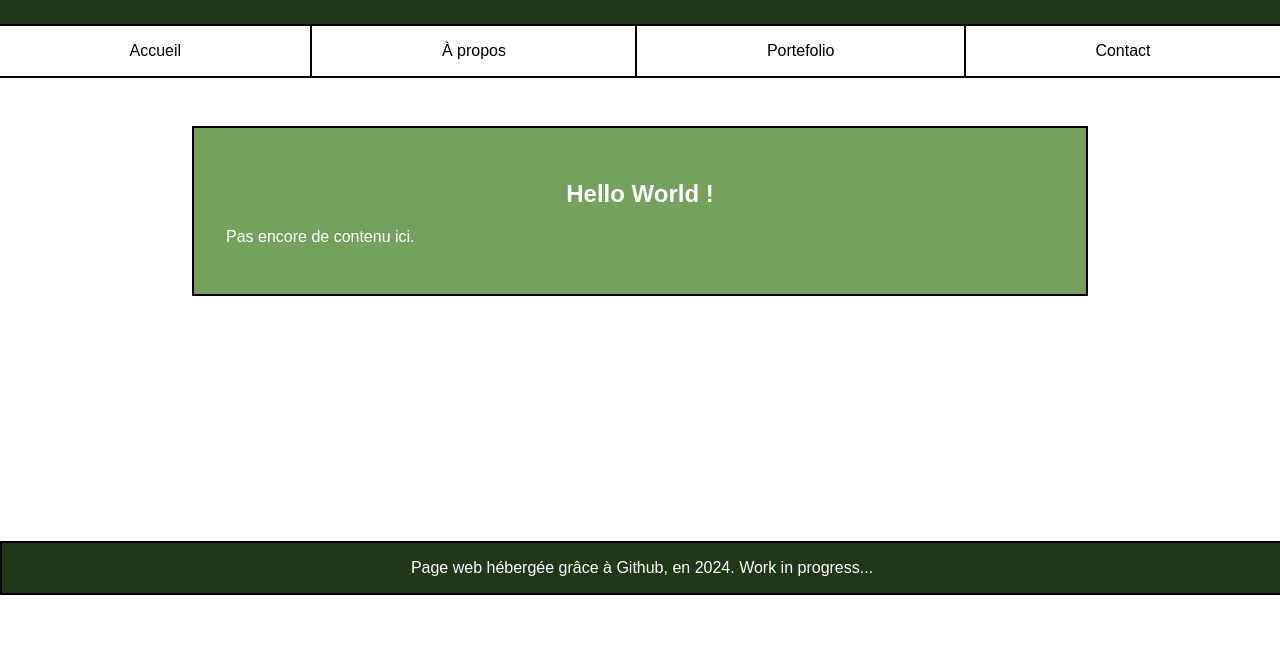
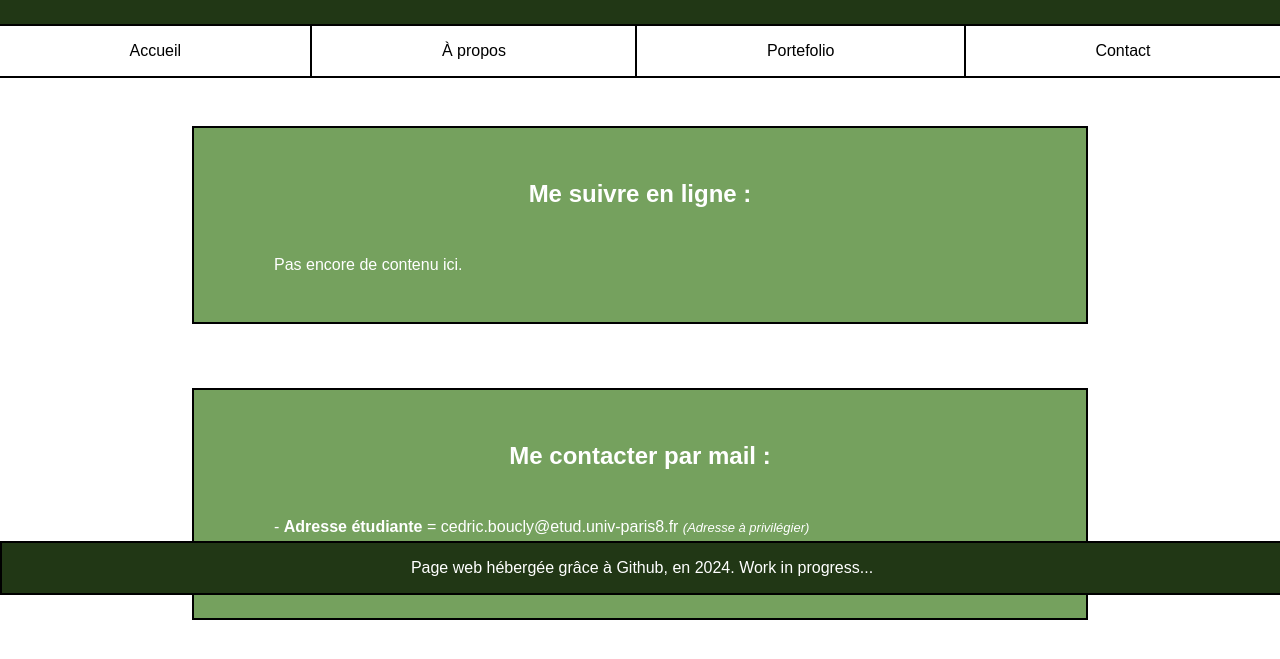
Before and after one commit to SedoZed/public, a plain HTML site: page pages/contact.html in a window 1280 px wide. Shown: the part 205-864 px from the top of the page. Before the commit the page ends 800 px from the top, so only its background shows below. Drawn offline with Linux system fonts and the light colour scheme.

Commit message:
Update 01/10/2024
Ajout d'informations.

```diff
--- a/graphic/style.css
+++ b/graphic/style.css
@@ -32,8 +32,14 @@ section {
     padding: 2em;
 }
 
-section h2 {
+.content h2 {
+    margin-bottom: 2em;
     text-align: center;
+}
+
+.content {
+    padding-left: 5em;
+    padding-right: 5em;
 }
 
 section #last_info {
@@ -87,3 +93,18 @@ nav #last {
 nav a:hover {
     background-color: rgb(210, 210, 210);
 }
+
+/* Mise en forme inline. */
+
+.bold {
+    font-weight: bolder;
+}
+
+.ita {
+    font-style: italic;
+}
+
+#petit {
+    font-size: small;
+    font-weight: lighter;
+}
--- a/pages/contact.html
+++ b/pages/contact.html
@@ -18,8 +18,13 @@
         <a id="last" href="contact.html">Contact</a>
     </nav>
     <section class="content">
-        <h2>Hello World !</h2>
+        <h2>Me suivre en ligne :</h2>
         <p>Pas encore de contenu ici.</p>
+    </section>
+    <section class="content">
+        <h2>Me contacter par mail :</h2>
+        <p>- <span class="bold">Adresse étudiante</span> = cedric.boucly@etud.univ-paris8.fr <span class="ita" id="petit">(Adresse à privilégier)</span></p>
+        <p>- <span class="bold">Adresse personnelle</span> = cedric.boucly1@gmail.com</p>
     </section>
     <footer>
         <p>Page web hébergée grâce à Github, en 2024. Work in progress...</p>
```
